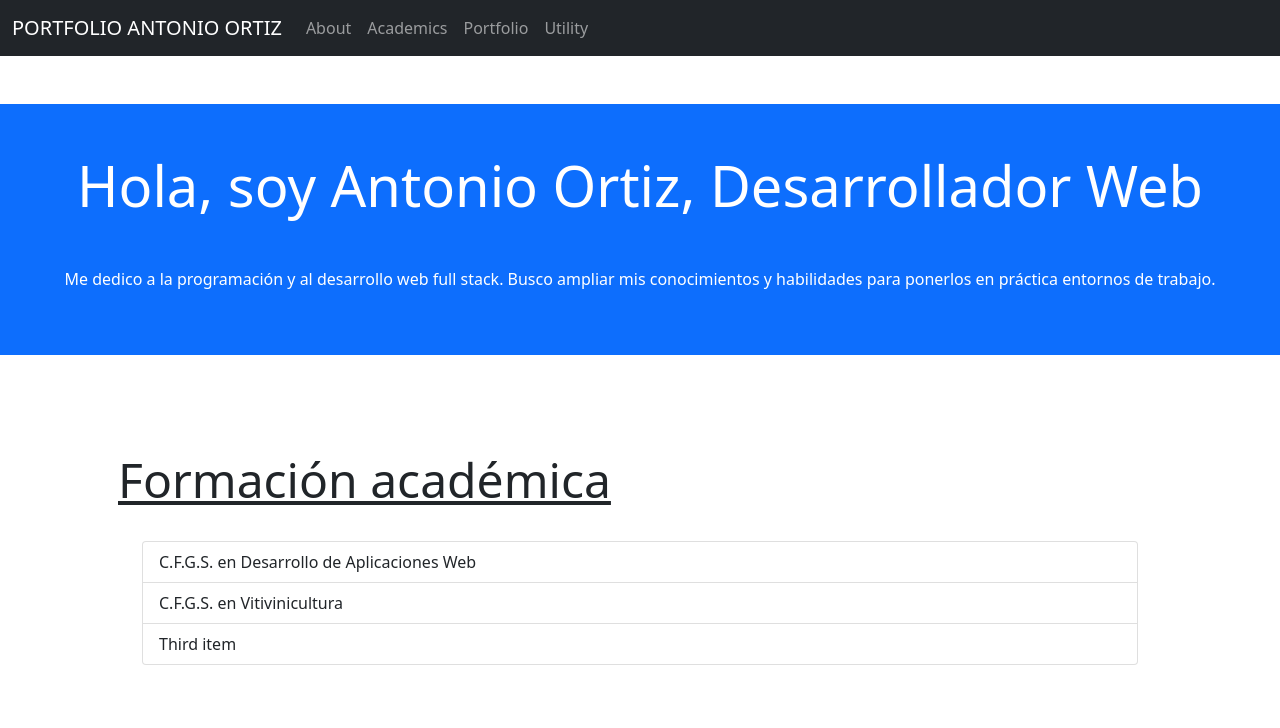
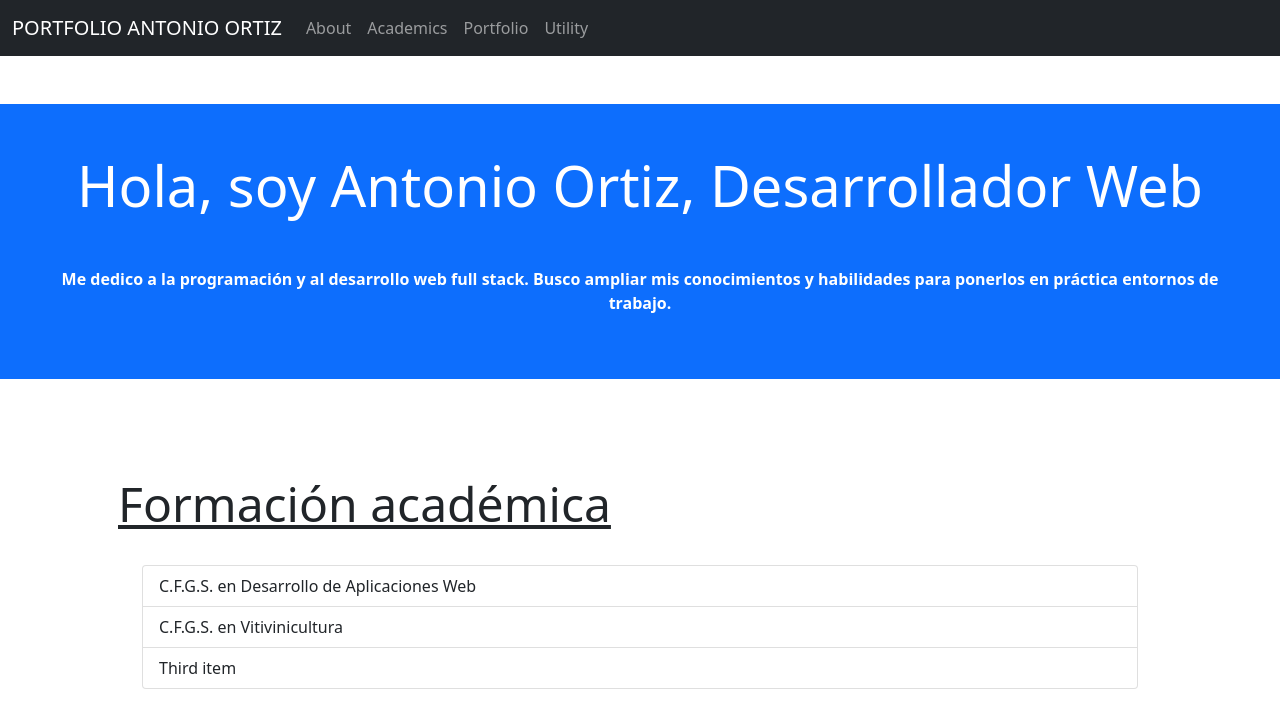
Before and after one commit to AntonioAOrtiz/dwec-proy2-Ortiz-Garcia-Antonio, a React (Create React App) app: page / in a window 1280 px wide. Shown: the top 728 px of the page. Built offline with nearby package versions, Linux system fonts and the light colour scheme.

Commit message:
modificación about

```diff
--- a/src/App/About.js
+++ b/src/App/About.js
@@ -5,7 +5,7 @@ function About(){
         <section id="about">
             <div className="container-fluid p-5 my-5 bg-primary text-center text-white">
                 <h1 className="display-4">Hola, soy Antonio Ortiz, Desarrollador Web</h1>
-                <p className="mt-5 text-white">Me dedico a la programación y al desarrollo web full stack. Busco ampliar mis conocimientos y habilidades para ponerlos en práctica entornos de trabajo. </p>
+                <p className="mt-5 text-white"><strong>Me dedico a la programación y al desarrollo web full stack. Busco ampliar mis conocimientos y habilidades para ponerlos en práctica entornos de trabajo.</strong></p>
             </div>
         </section>
     )
```
